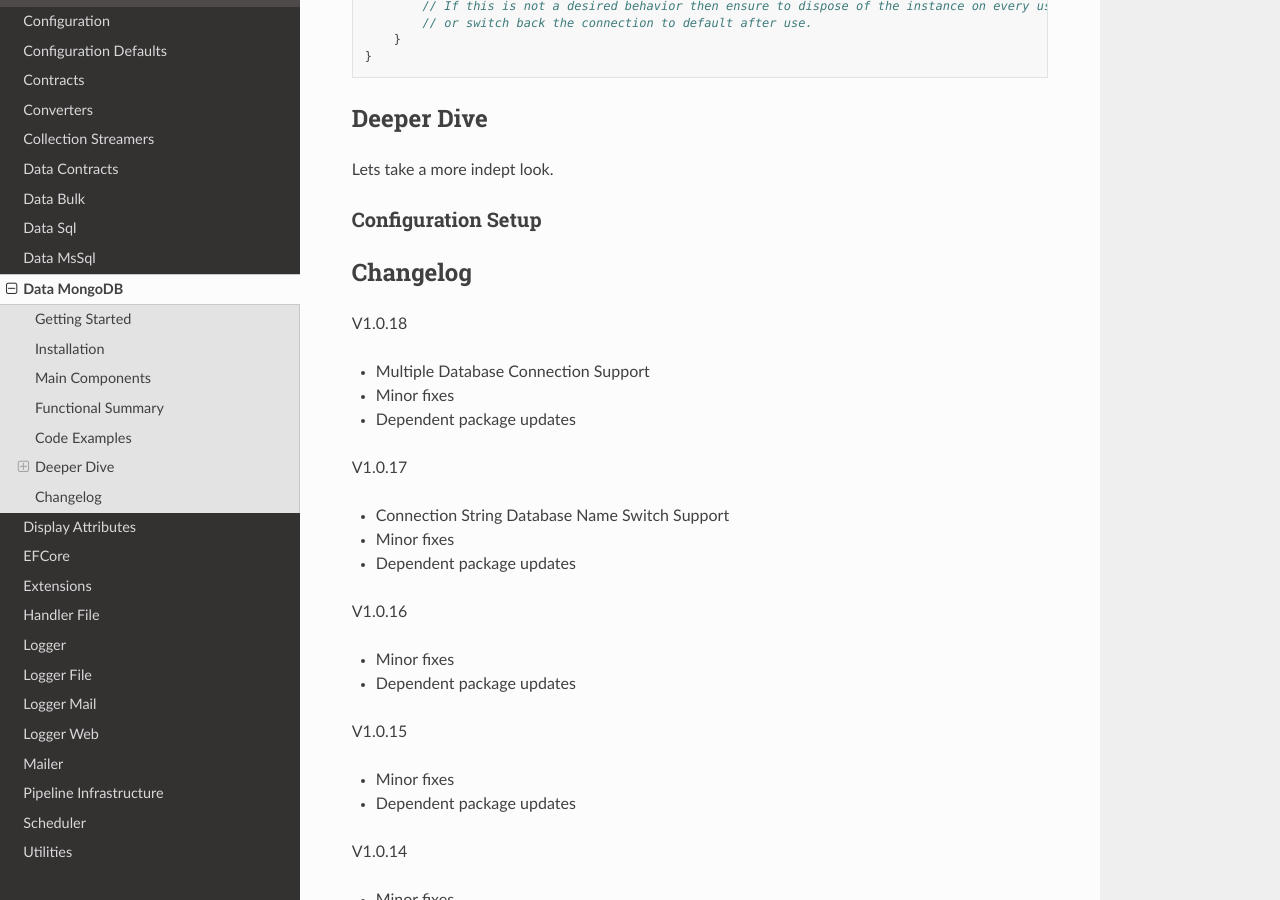
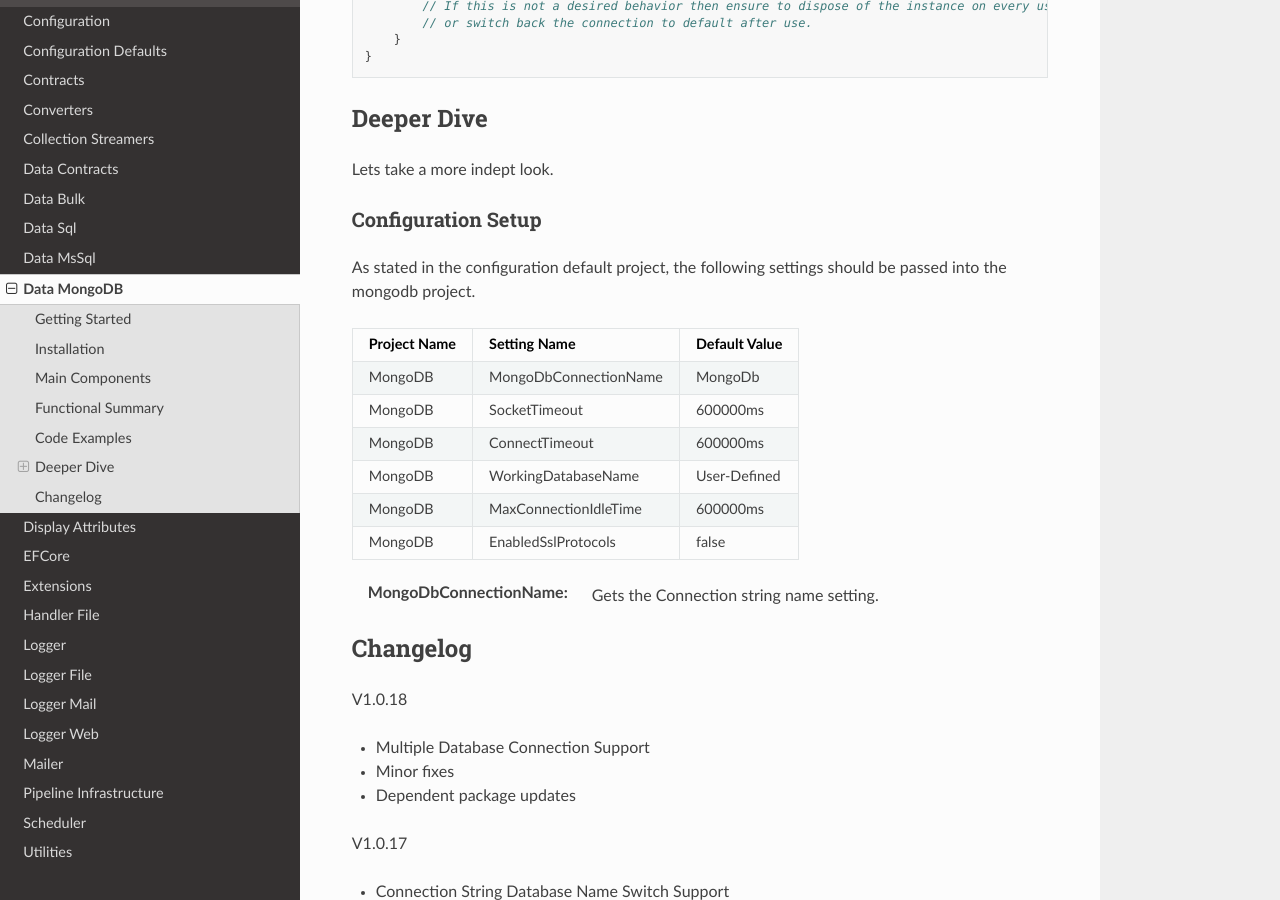
Before and after one commit to BjornWilliams/DocsVersaTul, a Sphinx documentation site: the page built from docs/source/mongodb.rst, in a window 1280 px wide and 900 px high, scrolled down 5522 px. Built offline with Sphinx 7.4.7 and the Read the Docs theme 2.0.0, drawn with Linux system fonts in a browser that asks for light colours.

Commit message:
Update mongodb.rst

```diff
--- a/docs/source/mongodb.rst
+++ b/docs/source/mongodb.rst
@@ -297,6 +297,28 @@ Lets take a more indept look.
 Configuration Setup
 ^^^^^^^^^^^^^^^^^^^^^^
 
+As stated in the configuration default project, the following settings should be passed into the mongodb project.
+
+.. _tbl-grid:
+
++--------------+-----------------------+------------------+
+| Project Name | Setting Name          | Default Value    |
++==============+=======================+==================+
+| MongoDB      | MongoDbConnectionName | MongoDb          |
++--------------+-----------------------+------------------+
+| MongoDB      | SocketTimeout         | 600000ms         |
++--------------+-----------------------+------------------+
+| MongoDB      | ConnectTimeout        | 600000ms         |
++--------------+-----------------------+------------------+
+| MongoDB      | WorkingDatabaseName   | User-Defined     |
++--------------+-----------------------+------------------+
+| MongoDB      | MaxConnectionIdleTime | 600000ms         |
++--------------+-----------------------+------------------+
+| MongoDB      | EnabledSslProtocols   | false            |
++--------------+-----------------------+------------------+
+
+
+:MongoDbConnectionName: Gets the Connection string name setting.
 
 Changelog
 -------------
```
